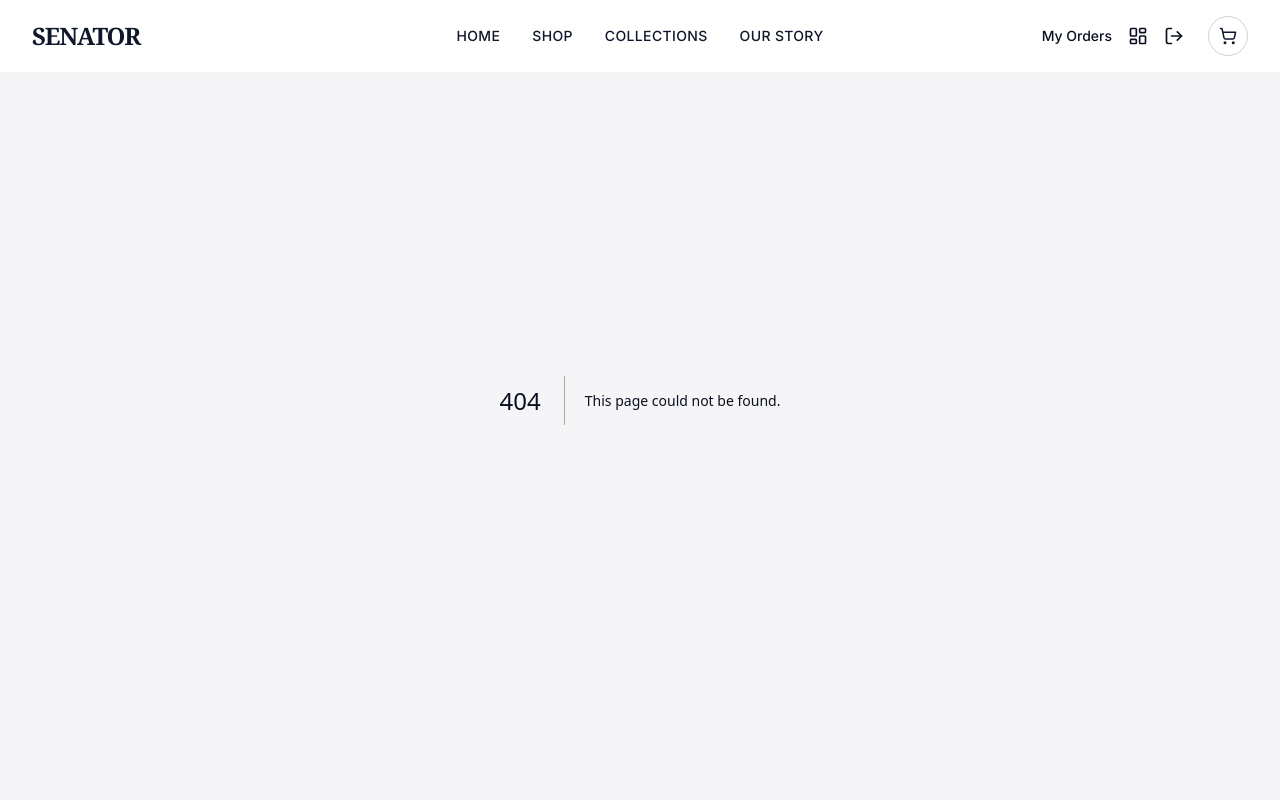
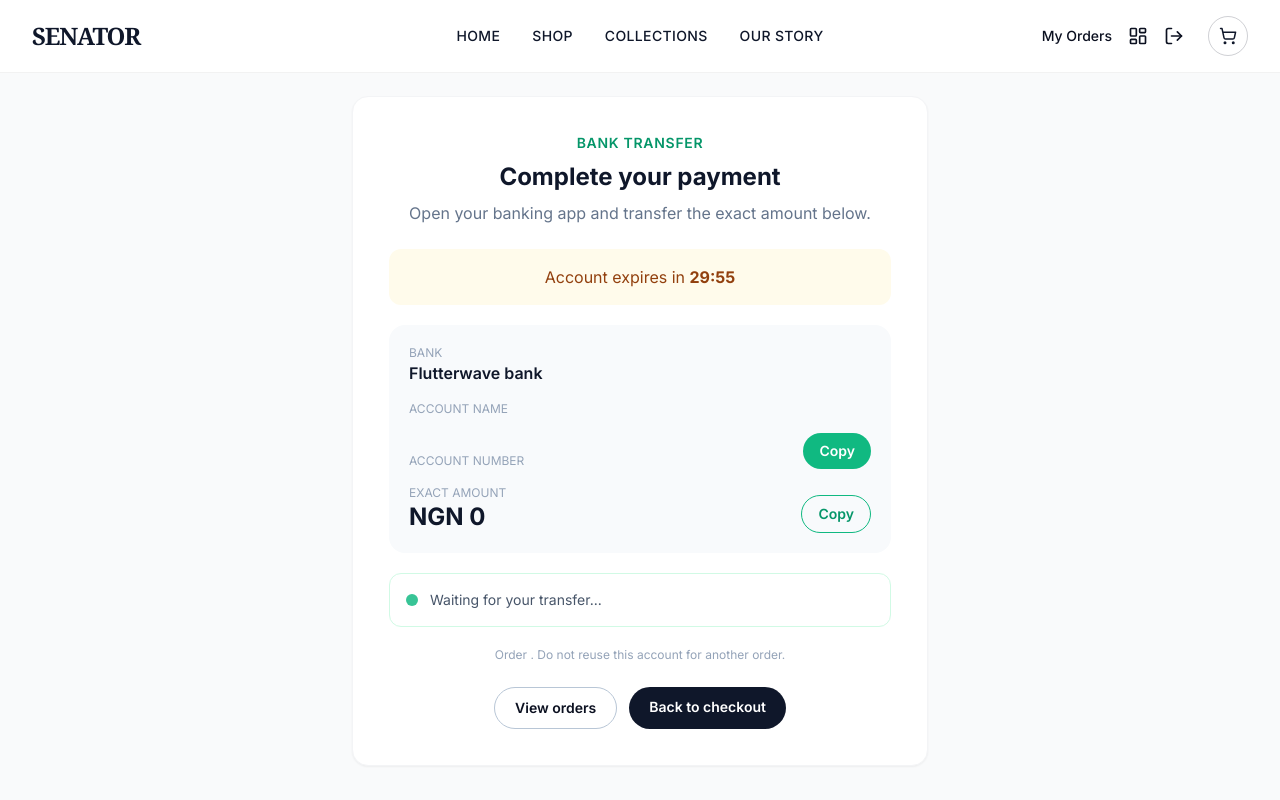
Before and after one commit to 99Softpeace/timeless-dimension-portal, a Next.js app: page /payment/bank-transfer in a window 1280 px wide. Before the commit this address had no page. Shown: the top 800 px of the page. Built offline with nearby package versions, Linux system fonts and the light colour scheme; sample sign-in values are in the browser's storage.

Commit message:
Add bank transfer payment instructions

```diff
--- a/src/app/api/payment/initialize/route.ts
+++ b/src/app/api/payment/initialize/route.ts
@@ -44,7 +44,7 @@ export async function POST(req: NextRequest) {
 
     if (paymentMethod === 'bank_transfer') {
       if (currency !== 'NGN') throw new Error('Bank transfer checkout supports NGN only')
-      const account = await flutterwaveRequest<{ data: any }>('/virtual-accounts', { method: 'POST', body: JSON.stringify({ reference, customer_id: customer.data.id, expiry: 60, amount: subtotal, currency, account_type: 'dynamic', narration: name, meta: { order_id: String(order._id), order_number: order.orderNumber } }) })
+      const account = await flutterwaveRequest<{ data: any }>('/virtual-accounts', { method: 'POST', body: JSON.stringify({ reference, customer_id: customer.data.id, expiry: 1800, amount: subtotal, currency, account_type: 'dynamic', narration: name, meta: { order_id: String(order._id), order_number: order.orderNumber } }) })
       order.paymentIntentId = String(account.data.id || '')
       await order.save()
       return NextResponse.json({ success: true, data: { paymentMethod, orderId: String(order._id), orderNumber: order.orderNumber, reference, accountNumber: account.data.account_number, bankName: account.data.account_bank_name, accountName: account.data.narration || name, note: account.data.note, expiresAt: account.data.account_expiration_datetime, amount: subtotal, currency } })
--- /dev/null
+++ b/src/app/payment/bank-transfer/page.tsx
@@ -0,0 +1,91 @@
+'use client'
+
+import Link from 'next/link'
+import { Suspense, useEffect, useMemo, useState } from 'react'
+import { useRouter, useSearchParams } from 'next/navigation'
+import { useCart } from '@/components/CartContext'
+
+function TransferInstructions() {
+  const params = useSearchParams()
+  const router = useRouter()
+  const { clearCart } = useCart()
+  const orderId = params.get('orderId') || ''
+  const orderNumber = params.get('orderNumber') || ''
+  const bankName = params.get('bankName') || 'Flutterwave bank'
+  const accountNumber = params.get('accountNumber') || ''
+  const accountName = params.get('accountName') || ''
+  const amount = Number(params.get('amount') || 0)
+  const expiresAtValue = params.get('expiresAt') || ''
+  const expiresAt = useMemo(() => {
+    const parsed = Date.parse(expiresAtValue)
+    return Number.isFinite(parsed) ? parsed : Date.now() + 30 * 60 * 1000
+  }, [expiresAtValue])
+  const [secondsLeft, setSecondsLeft] = useState(() => Math.max(0, Math.floor((expiresAt - Date.now()) / 1000)))
+  const [copied, setCopied] = useState('')
+  const [message, setMessage] = useState('Waiting for your transfer...')
+
+  useEffect(() => {
+    const timer = window.setInterval(() => setSecondsLeft(Math.max(0, Math.floor((expiresAt - Date.now()) / 1000))), 1000)
+    return () => window.clearInterval(timer)
+  }, [expiresAt])
+
+  useEffect(() => {
+    if (!orderId) return
+    const check = async () => {
+      const token = localStorage.getItem('token')
+      if (!token) return
+      try {
+        const response = await fetch(`/api/orders/${encodeURIComponent(orderId)}`, { headers: { Authorization: `Bearer ${token}` }, cache: 'no-store' })
+        const result = await response.json()
+        if (response.ok && result?.data?.paymentStatus === 'paid') {
+          setMessage('Payment confirmed! Redirecting to your order confirmation...')
+          clearCart()
+          const query = new URLSearchParams({ orderNumber })
+          query.set('orderId', orderId)
+          router.replace(`/order-success?${query.toString()}`)
+        }
+      } catch {
+        setMessage('Still waiting for payment confirmation...')
+      }
+    }
+    void check()
+    const poller = window.setInterval(check, 5000)
+    return () => window.clearInterval(poller)
+  }, [clearCart, orderId, orderNumber, router])
+
+  const copy = async (value: string, label: string) => {
+    await navigator.clipboard.writeText(value)
+    setCopied(label)
+    window.setTimeout(() => setCopied(''), 1500)
+  }
+  const minutes = Math.floor(secondsLeft / 60).toString().padStart(2, '0')
+  const seconds = (secondsLeft % 60).toString().padStart(2, '0')
+
+  return (
+    <main className="min-h-screen bg-gray-50 px-4 pt-24 dark:bg-slate-900">
+      <section className="mx-auto max-w-xl rounded-2xl border border-gray-100 bg-white p-7 shadow-sm dark:border-slate-700 dark:bg-slate-800 sm:p-9">
+        <div className="mb-6 text-center">
+          <p className="text-sm font-semibold uppercase tracking-wider text-emerald-600">Bank transfer</p>
+          <h1 className="mt-2 text-2xl font-bold text-slate-900 dark:text-white">Complete your payment</h1>
+          <p className="mt-2 text-slate-500 dark:text-slate-300">Open your banking app and transfer the exact amount below.</p>
+        </div>
+        <div className="mb-5 rounded-xl bg-amber-50 p-4 text-center text-amber-800 dark:bg-amber-950/30 dark:text-amber-200">
+          {secondsLeft > 0 ? <>Account expires in <strong>{minutes}:{seconds}</strong></> : <strong>This account has expired. Return to checkout to generate another.</strong>}
+        </div>
+        <div className="space-y-4 rounded-2xl bg-slate-50 p-5 dark:bg-slate-900">
+          <div><p className="text-xs uppercase text-slate-400">Bank</p><p className="font-semibold text-slate-900 dark:text-white">{bankName}</p></div>
+          <div><p className="text-xs uppercase text-slate-400">Account name</p><p className="font-semibold text-slate-900 dark:text-white">{accountName}</p></div>
+          <div className="flex items-end justify-between gap-3"><div><p className="text-xs uppercase text-slate-400">Account number</p><p className="text-2xl font-bold tracking-wider text-slate-900 dark:text-white">{accountNumber}</p></div><button type="button" onClick={() => copy(accountNumber, 'account')} className="rounded-full bg-emerald-500 px-4 py-2 text-sm font-semibold text-white">{copied === 'account' ? 'Copied' : 'Copy'}</button></div>
+          <div className="flex items-end justify-between gap-3"><div><p className="text-xs uppercase text-slate-400">Exact amount</p><p className="text-2xl font-bold text-slate-900 dark:text-white">NGN {amount.toLocaleString()}</p></div><button type="button" onClick={() => copy(String(amount), 'amount')} className="rounded-full border border-emerald-500 px-4 py-2 text-sm font-semibold text-emerald-600">{copied === 'amount' ? 'Copied' : 'Copy'}</button></div>
+        </div>
+        <div className="my-5 flex items-center gap-3 rounded-xl border border-emerald-100 p-4 dark:border-emerald-900"><span className="h-3 w-3 animate-pulse rounded-full bg-emerald-500"/><p className="text-sm text-slate-600 dark:text-slate-300">{message}</p></div>
+        <p className="text-center text-xs text-slate-400">Order {orderNumber}. Do not reuse this account for another order.</p>
+        <div className="mt-6 flex justify-center gap-3"><Link href="/orders" className="rounded-full border px-5 py-2.5 text-sm font-semibold dark:border-slate-600 dark:text-white">View orders</Link><Link href="/checkout" className="rounded-full bg-slate-900 px-5 py-2.5 text-sm font-semibold text-white dark:bg-white dark:text-slate-900">Back to checkout</Link></div>
+      </section>
+    </main>
+  )
+}
+
+export default function BankTransferPage() {
+  return <Suspense fallback={<div className="min-h-screen bg-gray-50 pt-24 text-center dark:bg-slate-900 dark:text-white">Loading transfer details...</div>}><TransferInstructions /></Suspense>
+}
--- a/src/components/CheckoutContent.tsx
+++ b/src/components/CheckoutContent.tsx
@@ -176,8 +176,13 @@ export default function CheckoutContent() {
       }
 
       if (formData.paymentMethod === 'bank_transfer') {
-        alert(`Transfer NGN ${Number(result.data.amount).toLocaleString()} to ${result.data.bankName}, account ${result.data.accountNumber} (${result.data.accountName}). Your order will update after confirmation.`)
-        setIsPaying(false)
+        const query = new URLSearchParams({
+          orderId: String(result.data.orderId), orderNumber: String(result.data.orderNumber),
+          bankName: String(result.data.bankName), accountNumber: String(result.data.accountNumber),
+          accountName: String(result.data.accountName), amount: String(result.data.amount),
+          expiresAt: String(result.data.expiresAt || ''),
+        })
+        router.push(`/payment/bank-transfer?${query.toString()}`)
         return
       }
       if (result?.data?.redirectUrl) {
```
